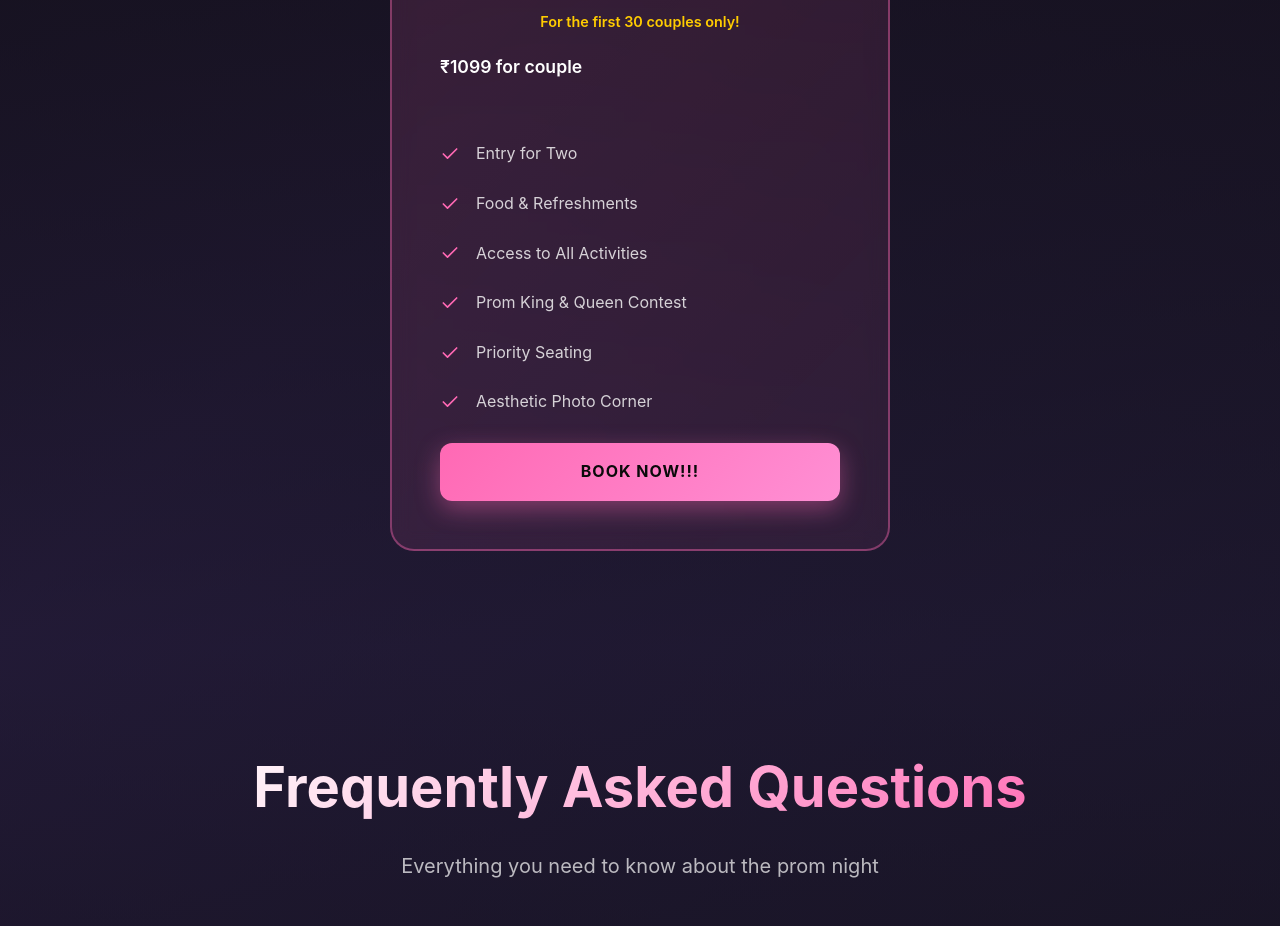
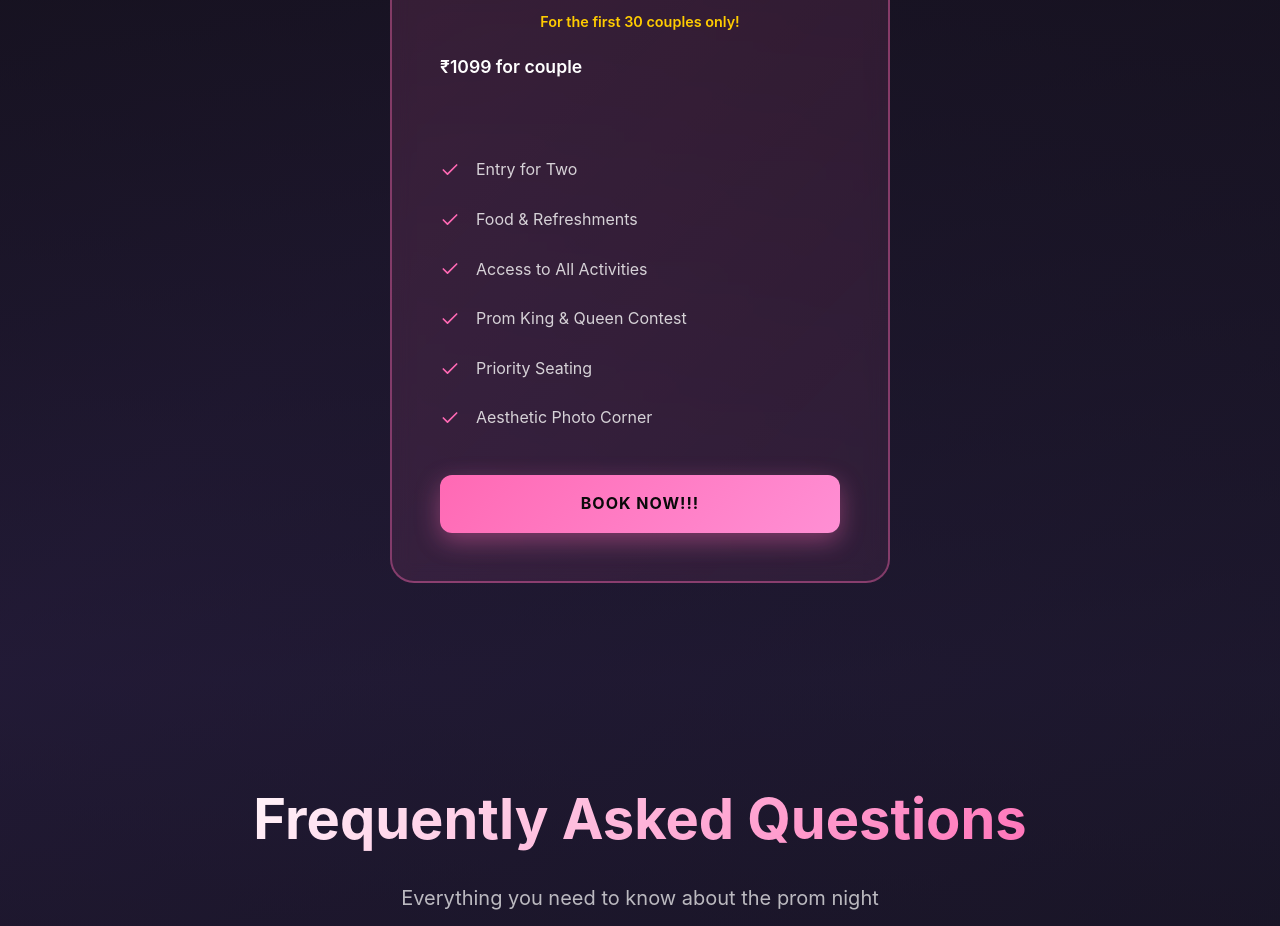
Before and after one commit to Architrb1795/prom, a React (Vite) app: page / in a window 1280 px wide. Shown: the part 3260-4186 px from the top of the page. Built offline with nearby package versions, Linux system fonts and the light colour scheme; the HTML template or start-up script is replaced by a standard one.

Commit message:
Updated Pricing.css

```diff
--- a/src/components/Pricing.css
+++ b/src/components/Pricing.css
@@ -116,7 +116,7 @@
 
 .pricing-features {
   list-style: none;
-  margin: 1rem 0;
+  margin: 2rem 0;
   flex-grow: 1;
 }
 
```
